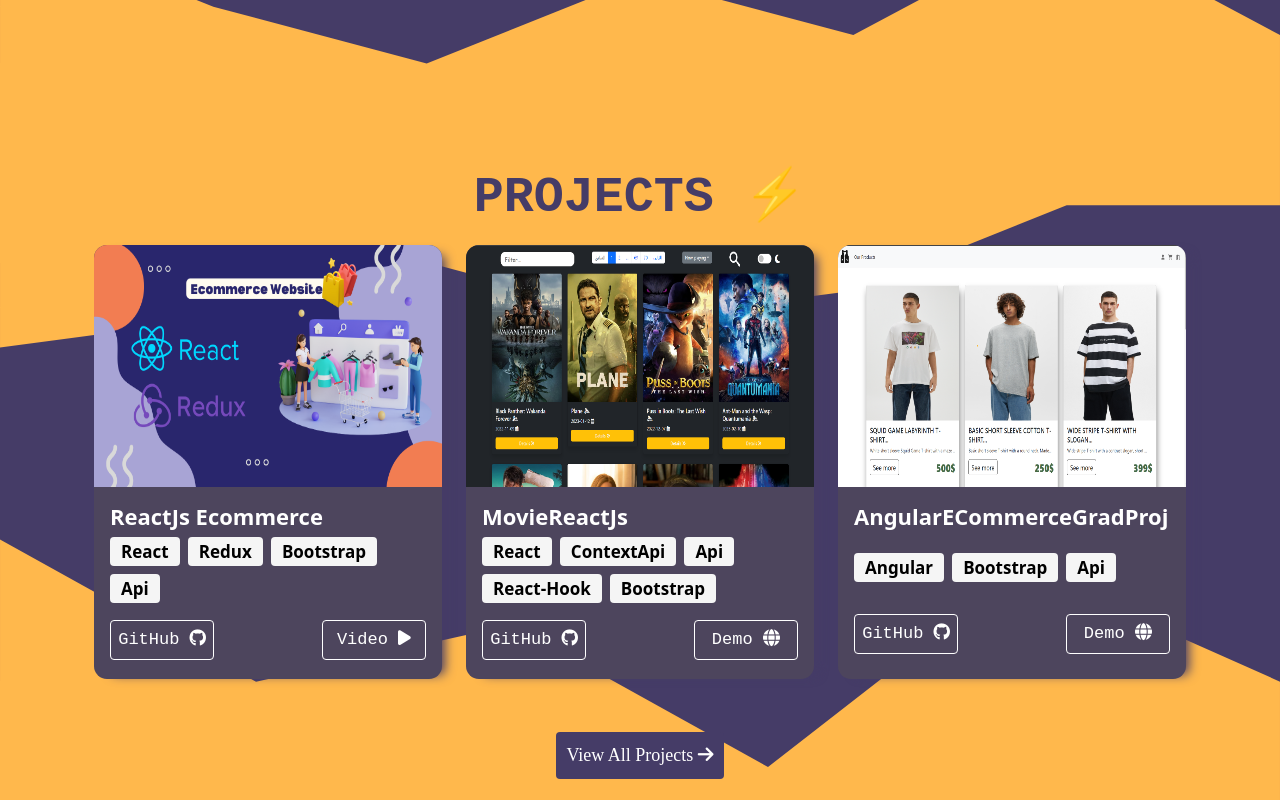
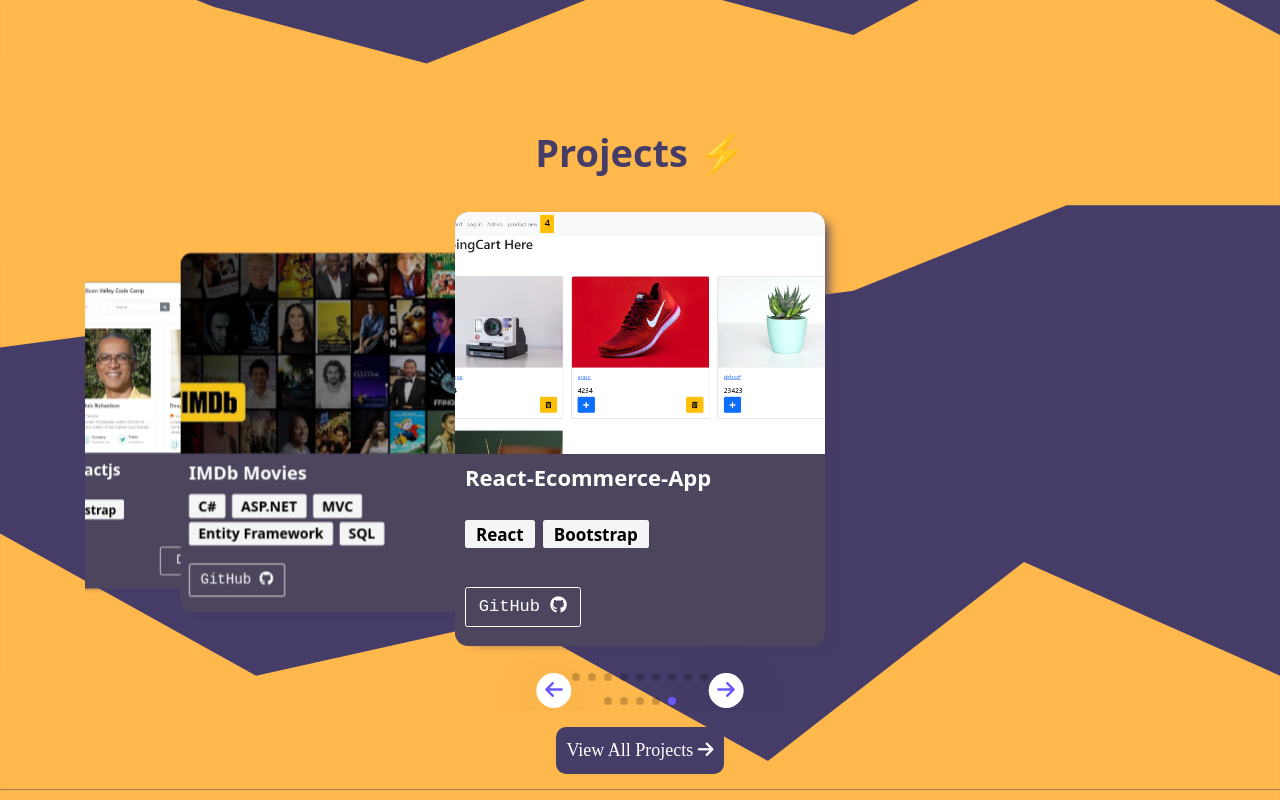
Before and after one commit to alihatem360/PortfolioReactJs, a React (Create React App) app: page / in a window 1280 px wide. Shown: the part 680-1480 px from the top of the page. Built offline with nearby package versions, Linux system fonts and the light colour scheme.

Commit message:
add slider to home page to show projects in a slider

```diff
--- a/package.json
+++ b/package.json
@@ -11,6 +11,7 @@
     "react-lazy-load-image-component": "^1.5.6",
     "react-router-dom": "^6.4.0",
     "react-scripts": "5.0.1",
+    "swiper": "^9.1.0",
     "web-vitals": "^2.1.4"
   },
   "scripts": {
--- a/src/components/Home/HomeProjectsContainer.js
+++ b/src/components/Home/HomeProjectsContainer.js
@@ -4,6 +4,7 @@
 import Projects from "../projects/index";
 import PojectItem from "../projects/projectItem";
 import { Link } from "react-router-dom";
+import SwiperSlideCom from "../Utilities/SwiperSlide/SwiperSlideCom";
 const HomeProjectsContainer = () => {
   const [projectsDta, setProjectsData] = useState([]);
   useEffect(() => {
@@ -34,19 +35,8 @@
         </svg>
       </div>
 
-      <div className="container pt-5">
-        <h2 className="text-center mb-3 project-header z-index-+1">
-          Projects ⚡
-        </h2>
-        <div className="projects row">
-          {projectsDta.map((project, index) => {
-            return (
-              <div className="col-lg-4" key={index}>
-                <PojectItem project={project} />
-              </div>
-            );
-          })}
-        </div>
+      <div className="container">
+        <SwiperSlideCom />
         <div className="text-center ">
           <Link to="/projects" className="btn button1">
             View All Projects <i class="fa-solid fa-arrow-right"></i>
--- /dev/null
+++ b/src/components/Utilities/SwiperSlide/SwiperSlideCom.js
@@ -0,0 +1,83 @@
+import React, { useState, useEffect } from "react";
+import { Swiper, SwiperSlide } from "swiper/react";
+import projects from "../../../data/projects";
+import PojectItem from "../../projects/projectItem";
+import "swiper/css";
+import "swiper/css/effect-coverflow";
+import "swiper/css/pagination";
+import "swiper/css/navigation";
+import { Link } from "react-router-dom";
+import "./swiper.css";
+import { EffectCoverflow, Pagination, Navigation } from "swiper";
+
+const SwiperSlideCom = () => {
+  const [projectsDta, setProjectsData] = useState([]);
+  useEffect(() => {
+    projects.getProjects().then((data) => {
+      console.log(" : ======" + data[0]);
+      setProjectsData(data[0]);
+    });
+  }, []);
+  if (projectsDta) {
+    console.log(" : ====== projectsDta from SwiperSlideCom", projectsDta);
+  }
+  return (
+    <div className="container">
+      <h1 className="heading">Projects ⚡</h1>
+      <Swiper
+        effect={"coverflow"}
+        grabCursor={true}
+        centeredSlides={true}
+        loop={true}
+        slidesPerView={"auto"}
+        coverflowEffect={{
+          rotate: 0,
+          stretch: 0,
+          depth: 100,
+          modifier: 2.5,
+        }}
+        pagination={{ el: ".swiper-pagination", clickable: true }}
+        navigation={{
+          nextEl: ".swiper-button-next",
+          prevEl: ".swiper-button-prev",
+          clickable: true,
+        }}
+        modules={[EffectCoverflow, Pagination, Navigation]}
+        className="swiper_container"
+      >
+        {projectsDta.length !== 0 ? (
+          projectsDta.map((project, index) => {
+            return (
+              <SwiperSlide key={index}>
+                <PojectItem project={project} />
+              </SwiperSlide>
+            );
+          })
+        ) : (
+          <SwiperSlide>
+            <div className="d-flex justify-content-center align-items-center see-more">
+              <Link
+                to="/projects"
+                className="text-decoration-none  btn button1 "
+              >
+                see more projects ✨
+              </Link>
+            </div>
+          </SwiperSlide>
+        )}
+
+        <div className="slider-controler">
+          <div className="swiper-button-prev slider-arrow">
+            <i class="fa-solid fa-arrow-left"></i>
+          </div>
+          <div className="swiper-button-next slider-arrow">
+            <i class="fa-solid fa-arrow-right"></i>
+          </div>
+          <div className="swiper-pagination"></div>
+        </div>
+      </Swiper>
+    </div>
+  );
+};
+
+export default SwiperSlideCom;
--- /dev/null
+++ b/src/components/Utilities/SwiperSlide/swiper.css
@@ -0,0 +1,187 @@
+*,
+*::before,
+*::after {
+  margin: 0;
+  padding: 0;
+  box-sizing: border-box;
+  list-style-type: none;
+}
+
+:root {
+  --primary: #6a59ff;
+  --white: #ffffff;
+  --bg: #f5f5f5;
+}
+
+html {
+  font-size: 62.5%;
+  /* scroll-behavior: smooth; */
+}
+
+@media (min-width: 2560px) {
+  html {
+    zoom: 1.7;
+  }
+}
+
+@media (min-width: 3860px) {
+  html {
+    zoom: 2.5;
+  }
+}
+
+::-webkit-scrollbar {
+  width: 1.3rem;
+}
+
+::-webkit-scrollbar-thumb {
+  border-radius: 1rem;
+  background: #797979;
+  transition: all 0.5s ease-in-out;
+}
+
+::-webkit-scrollbar-thumb:hover {
+  background: #222224;
+}
+
+::-webkit-scrollbar-track {
+  background: #f9f9f9;
+}
+
+body {
+  font-size: 1.6rem;
+}
+
+.container {
+  margin: 0 auto;
+}
+
+.heading {
+  padding: 1rem 0;
+  text-align: center;
+  color: #453c67;
+  font-size: 38px;
+  font-weight: 700;
+}
+
+.swiper_container {
+  height: 52rem;
+  padding: 2rem 0;
+  position: relative;
+}
+
+.swiper-slide {
+  width: 37rem;
+  height: 42rem;
+  position: relative;
+}
+
+@media (max-width: 500px) {
+  .swiper_container {
+    height: 47rem;
+  }
+  .swiper-slide {
+    width: 28rem !important;
+    height: 36rem !important;
+  }
+  .swiper-slide img {
+    width: 28rem !important;
+    height: 36rem !important;
+  }
+}
+
+.swiper-slide img {
+  width: 37rem;
+  height: 42rem;
+  border-radius: 2rem;
+  object-fit: cover;
+}
+
+.swiper-slide-shadow-left,
+.swiper-slide-shadow-right {
+  display: none;
+}
+
+.slider-controler {
+  position: relative;
+  bottom: 2rem;
+  display: flex;
+  align-items: center;
+  justify-content: center;
+}
+
+.slider-controler .swiper-button-next {
+  left: 58% !important;
+  transform: translateX(-58%) !important;
+}
+
+@media (max-width: 990px) {
+  .slider-controler .swiper-button-next {
+    left: 70% !important;
+    transform: translateX(-70%) !important;
+  }
+}
+
+@media (max-width: 450px) {
+  .slider-controler .swiper-button-next {
+    left: 80% !important;
+    transform: translateX(-80%) !important;
+  }
+}
+
+@media (max-width: 990px) {
+  .slider-controler .swiper-button-prev {
+    left: 30% !important;
+    transform: translateX(-30%) !important;
+  }
+}
+
+@media (max-width: 450px) {
+  .slider-controler .swiper-button-prev {
+    left: 20% !important;
+    transform: translateX(-20%) !important;
+  }
+}
+
+.slider-controler .slider-arrow {
+  background: var(--white);
+  width: 3.5rem;
+  height: 3.5rem;
+  border-radius: 50%;
+  left: 42%;
+  transform: translateX(-42%);
+  filter: drop-shadow(0px 8px 24px rgba(18, 28, 53, 0.1));
+}
+
+.slider-controler .slider-arrow i {
+  font-size: 2rem;
+  color: #6a59ff;
+}
+
+.slider-controler .slider-arrow::after {
+  content: "";
+}
+
+.swiper-pagination {
+  position: relative;
+  width: 15rem !important;
+  bottom: 1rem;
+}
+
+.swiper-pagination .swiper-pagination-bullet {
+  filter: drop-shadow(0px 8px 24px rgba(18, 28, 53, 0.1));
+}
+
+.swiper-pagination .swiper-pagination-bullet-active {
+  background: var(--primary);
+}
+
+.see-more {
+  height: 100%;
+  background: #bface2;
+  border-radius: 14px;
+  color: #fff;
+  text-align: center;
+  font-size: 24px;
+  font-weight: 700;
+}
--- a/src/components/projects/index.js
+++ b/src/components/projects/index.js
@@ -15,7 +15,7 @@
   }, []);
 
   return (
-    <>
+    <React.Fragment>
       <div className="container pt-5">
         <div className=" d-flex justify-content-between align-items-center">
           <Link to="/" className="btn button1">
@@ -48,7 +48,7 @@
       </div>
 
       <Footer />
-    </>
+    </React.Fragment>
   );
 };
 
--- a/src/index.css
+++ b/src/index.css
@@ -17,6 +17,7 @@
   padding: 9px;
   font-family: cursive;
   background-color: #453c67;
+  border-radius: 10px;
 }
 
 .button1:hover {
--- a/src/pages/HomePage.js
+++ b/src/pages/HomePage.js
@@ -2,7 +2,6 @@
 import Header from "../components/header";
 import Footer from "../components/footer";
 import HomeProjectsContainer from "../components/Home/HomeProjectsContainer";
-
 const HomePage = () => {
   return (
     <React.Fragment>
```
Also changed, not shown: 1 other file (tests, documents, lock files or other folders).
